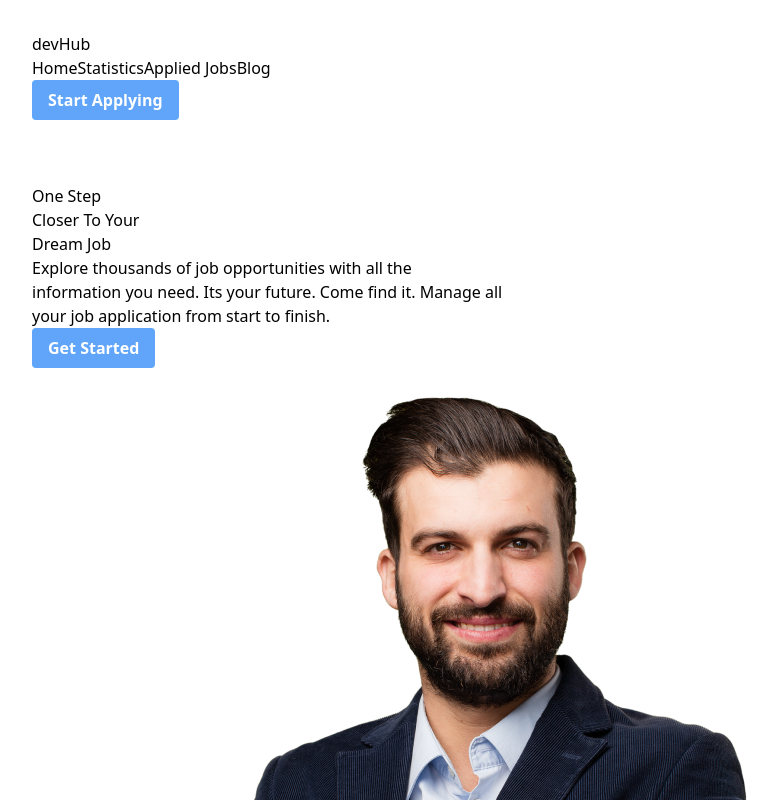
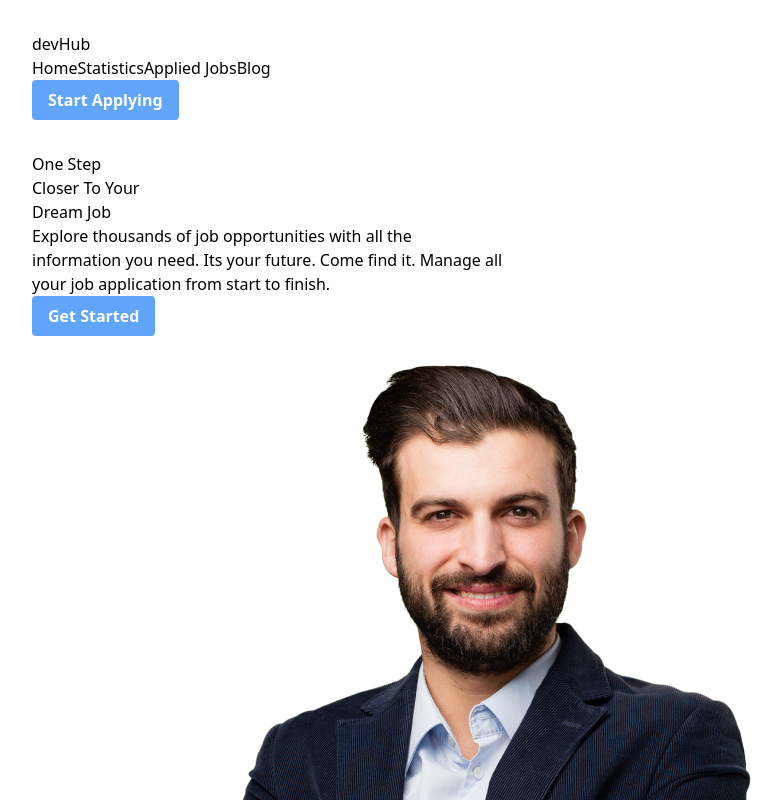
Before and after one commit to kmdripon1991/dev-hub, a React (Vite) app: page / in a window 1280 px wide. Shown: the top 800 px of the page, without its empty margins (64-846 px from the left). Built offline with nearby package versions, Linux system fonts and the light colour scheme.

Commit message:
statistics updated

```diff
--- a/src/components/Header/Header.jsx
+++ b/src/components/Header/Header.jsx
@@ -14,7 +14,7 @@ const Header = () => {
 
       }}
     >
-      <nav className="my-container flex justify-between">
+      <nav className="my-container flex justify-between pb-8">
         <h1 className="font-extrabold text-3xl text-black tracking-wider">
           devHub
         </h1>
--- a/src/components/Statistics/Statistics.jsx
+++ b/src/components/Statistics/Statistics.jsx
@@ -6,27 +6,27 @@ const Statistics = () => {
     {
       id: 1,
       name: "Assignment 1",
-      marks: 60,
+      marks: 57,
     },
     {
       id: 2,
       name: "Assignment 2",
-      marks: 50,
+      marks: 44,
     },
     {
       id: 3,
       name: "Assignment 3",
-      marks: 40,
+      marks: 25,
     },
     {
       id: 4,
       name: "Assignment 4",
-      marks: 45,
+      marks: 28,
     },
     {
       id: 5,
       name: "Assignment 5",
-      marks: 35,
+      marks: 30,
     },
     {
       id: 6,
@@ -36,7 +36,7 @@ const Statistics = () => {
     {
       id: 7,
       name: "Assignment 7",
-      marks: 25,
+      marks: 30,
     },
   ];
 
--- a/src/index.css
+++ b/src/index.css
@@ -4,7 +4,7 @@
 
 
 .my-container{
-    @apply mx-12 px-12 py-8
+    @apply mx-12 px-12 pt-8
 }
 
 .btn-primary{
```
